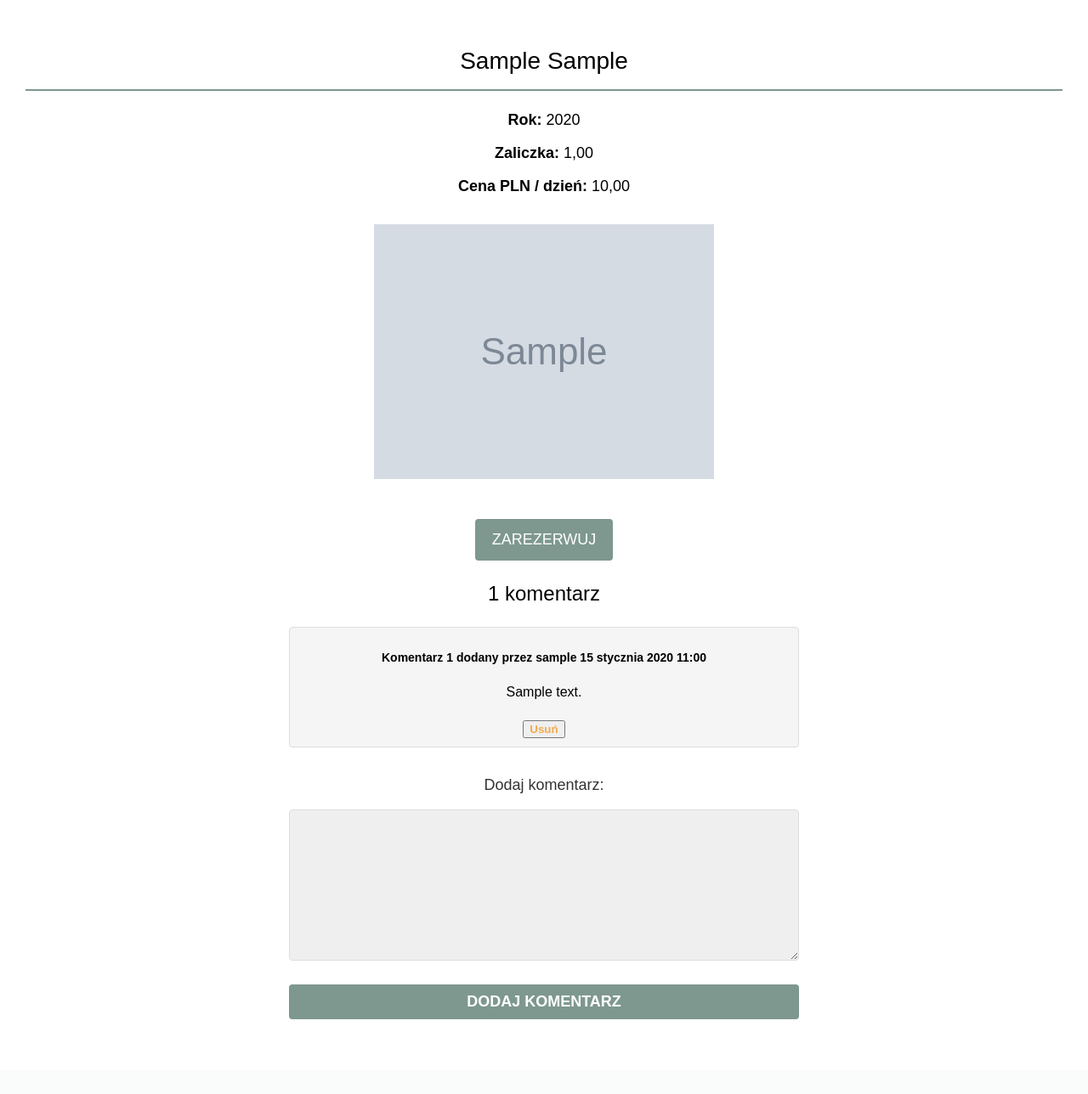
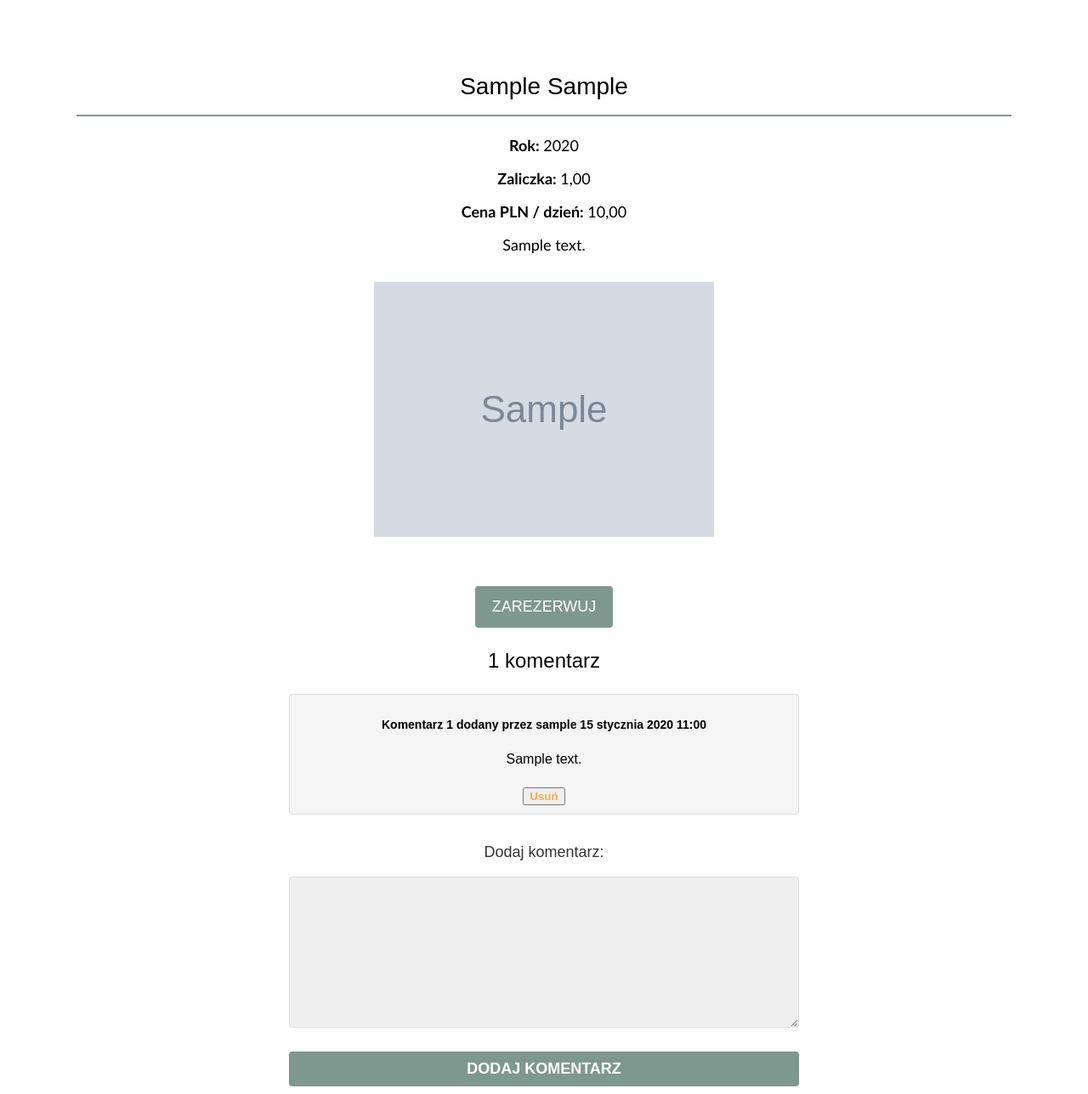
Before and after one commit to carrent2/carrental, a Django app: page /account/cars/1/ in a window 1280 px wide; the page is wider, and only the part inside the window is pictured. Shown: the part 259-1547 px from the top of that part at 85% size. Before the commit the page ends 1459 px from the top of that part, so only its background shows below. Run offline with Django 4.2, Linux system fonts and the light colour scheme; a user stored in the database is signed in; tables that the repository leaves empty hold one stand-in row (values such as "Sample post"); grey boxes marked "Sample" are stand-in pictures; some web fonts are replaced.

Commit message:
Final web

```diff
--- a/carrental/Rental/admin.py
+++ b/carrental/Rental/admin.py
@@ -12,7 +12,7 @@ class RentalAdmin(admin.ModelAdmin):
 
 @admin.register(Car)
 class CarAdmin(admin.ModelAdmin):
-    list_display = ('brand', 'model', 'year', 'display_image')
+    list_display = ('brand', 'model', 'year', 'description', 'display_image')
 
     def display_image(self, obj):
         if obj.image:
--- a/carrental/Rental/models.py
+++ b/carrental/Rental/models.py
@@ -29,6 +29,7 @@ class Car(BaseModel):
     year = models.PositiveIntegerField(validators=[MinValueValidator(2010), MaxValueValidator(2023)], null=False)
     deposit = models.DecimalField(max_digits=10, decimal_places=2, null=True)
     price = models.DecimalField(max_digits=10, decimal_places=2, null=True)
+    description = models.TextField(max_length=1000, default=True, null=True)
     image = models.ImageField(upload_to="images/%Y/%m/%d", blank=True)
 
     def save(self, *args, **kwargs):
--- a/carrental/Rental/static/css/base.css
+++ b/carrental/Rental/static/css/base.css
@@ -1113,8 +1113,20 @@ a.user-car-reservation:hover {
 }
 
 .user-details-btn:hover {
-    background-color: #f1ab4d; /* Niebieski kolor tła po najechaniu myszą */
+    background-color: #f1ab4d;
     color: #fff;
+}
+
+.car-description-container {
+    text-align: center;
+    margin: 20px auto;
+    padding: 10px;
+    max-width: 1100px;
+}
+
+.car-details p {
+    font-family: 'Calibri', sans-serif;
+    font-size: 18px;
 }
 
 /* Stylowanie dla szablonu rental_detail */
@@ -1129,11 +1141,14 @@ a.user-car-reservation:hover {
 .rental-details {
     text-align: center;
     margin-top: 20px;
+    font-family: Calibri, sans-serif;
 }
 
 .rental-car-details {
     display: inline-block;
     max-width: 40%;
+    font-family: Calibri, sans-serif;
+    font-size: 16px;
 }
 
 .rental-car-image {
--- a/carrental/Rental/templates/car_detail.html
+++ b/carrental/Rental/templates/car_detail.html
@@ -3,12 +3,15 @@
 {% block title %}{{ car.brand }} {{ car.model }}{% endblock %}
 
 {% block content %}
+    <div class="car-description-container">
         <h1 class="car-detail-header">{{ car.brand }} {{ car.model }}</h1>
         <div class="car-details">
             <p><strong>Rok:</strong> {{ car.year }}</p>
             <p><strong>Zaliczka:</strong> {{ car.deposit }}</p>
             <p><strong>Cena PLN / dzień:</strong> {{ car.price }}</p>
+            <p><strong></strong> {{ car.description }}</p>
             <img src="{{ car.image.url }}" alt="Car Image" class="car-image">
+        </div>
     </div>
 
     <div class="car-actions">
```
Also changed, not shown: carrental/Rental/migrations/0006_car_description.py (added), carrental/Rental/migrations/0007_alter_car_description.py (added), carrental/Rental/migrations/0008_alter_car_description.py (added). Lines whose indentation alone changed are shown as unchanged.
